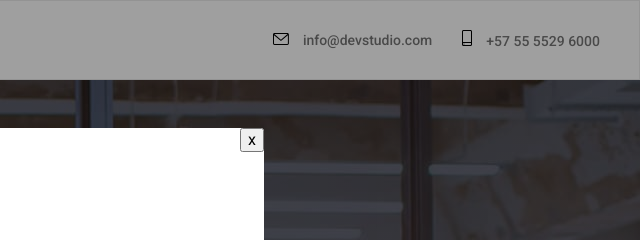
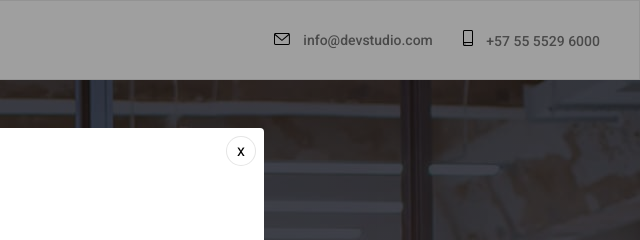
Before and after one commit to jimbryan02/goit-markup-hw-05, a plain HTML site: page index.html in a window 1280 px wide. Both pictures are taken after a click on the button "Solicite nuestro servicio". Shown: the top 240 px of the page, 640-1280 px from the left. Drawn offline with nearby package versions, Linux system fonts and the light colour scheme.

Commit message:
fixed hover

```diff
--- a/css/styles.css
+++ b/css/styles.css
@@ -119,11 +119,9 @@ header .right ul {
   border-radius: 2px;
 }
 
-.contact:hover{
-  color:var(--blue);
-}
 
-span:hover{
+
+span :hover{
   color: var(--blue);
   fill: var(--blue);
   cursor: pointer;
@@ -136,7 +134,6 @@ span:hover{
   font-weight: 500;
   font-size: 14px;
   line-height: 16px;
-  cursor: pointer;
 }
 
 /*CUERPO DEL PROYECTO portfolio*/
@@ -425,7 +422,16 @@ color: var(--white)
 
   .x-button{
     position: absolute;
-    right: 0;
+    width: 30px;
+    height: 30px;
+    right: 8px;
+    top: 8px;
+
+    background: var(--white);
+    border: 1px solid rgba(0, 0, 0, 0.1);
+    border-radius: 50px;
+    color: #000000;
+
   }
 
 /* caracteristicas de la pagina index*/
--- a/index.html
+++ b/index.html
@@ -45,20 +45,23 @@
           <ul>
             <li>
               <span>
-              <svg class="icon" width="16" height="12">
+
+              <a class="contact" href="https://www.google.com/">
+                <svg class="icon" width="16" height="12">
                 <use href="./images/symbol-defs.svg#icon-envelope"></use>
               </svg>
-              <a class="contact" href="https://www.google.com/">
                 info@devstudio.com</a>
               </span>
             </li>
 
             <li>
               <span>
-              <svg class="icon" width="10" height="16">
-                <use href="./images/symbol-defs.svg#icon-smart-phone"></use>
-              </svg>
-              <a class="contact" href="https://www.google.com/">+57 55 5529 6000</a>
+
+              <a class="contact" href="https://www.google.com/">
+                <svg class="icon" width="10" height="16">
+                  <use href="./images/symbol-defs.svg#icon-smart-phone"></use>
+                </svg>
+                +57 55 5529 6000</a>
               </span>
             </li>
           </ul>
```
Also changed, not shown: portfolio.html (+4 -2 lines).
